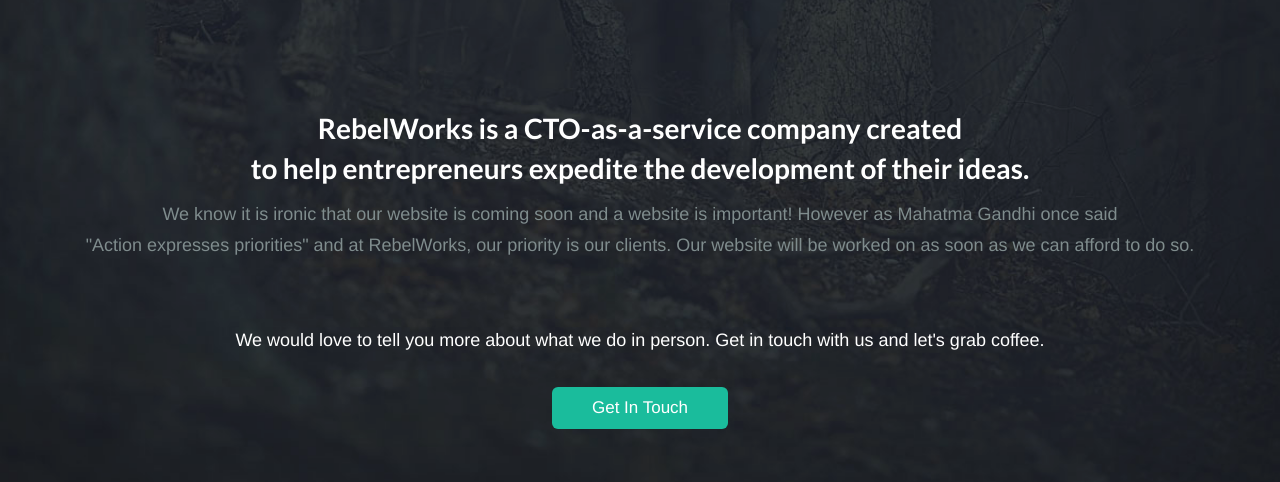
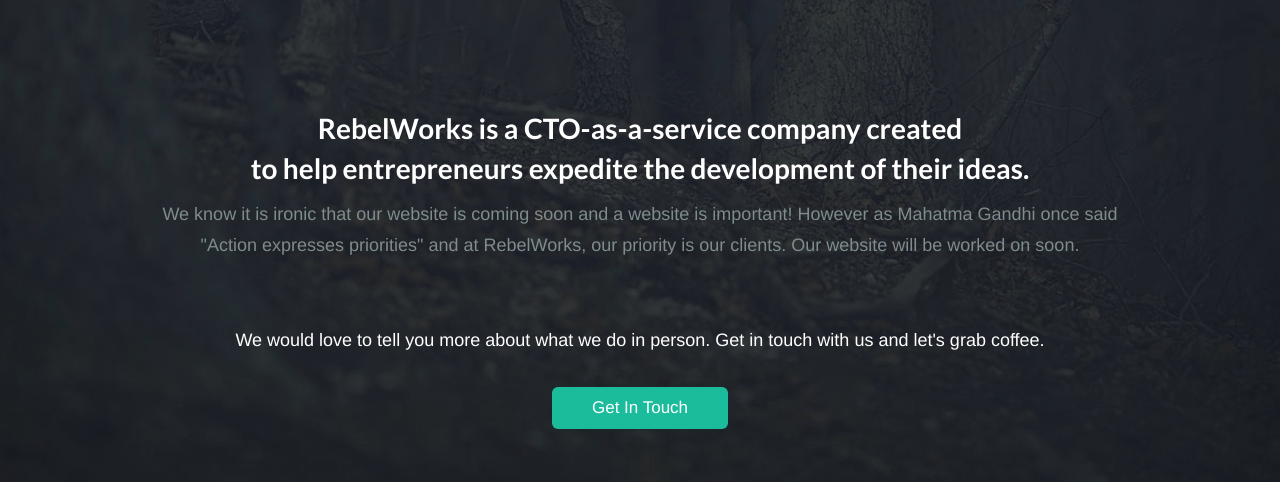
Before and after one commit to rebelworksco/rebelworksco.github.io, a plain HTML site: page index.html in a window 1280 px wide. Shown: the part 312-794 px from the top of the page. Drawn offline with Linux system fonts and the light colour scheme.

Commit message:
Reworded last sentence again.

```diff
--- a/index.html
+++ b/index.html
@@ -33,7 +33,7 @@
 								RebelWorks is a CTO-as-a-service company created <br />to help entrepreneurs expedite the development of their ideas.
 							</h5>
 							<p style="color:#7f8c8d">
-								We know it is ironic that our website is coming soon and a website is important! However as Mahatma Gandhi once said <br >"Action expresses priorities" and at RebelWorks, our priority is our clients.  Our website will be worked on as soon as we can afford to do so.
+								We know it is ironic that our website is coming soon and a website is important! However as Mahatma Gandhi once said <br >"Action expresses priorities" and at RebelWorks, our priority is our clients.  Our website will be worked on soon.
 							</p><br /><br /><br />
 							<p>
 								We would love to tell you more about what we do in person. Get in touch with us and let's grab coffee.
```
